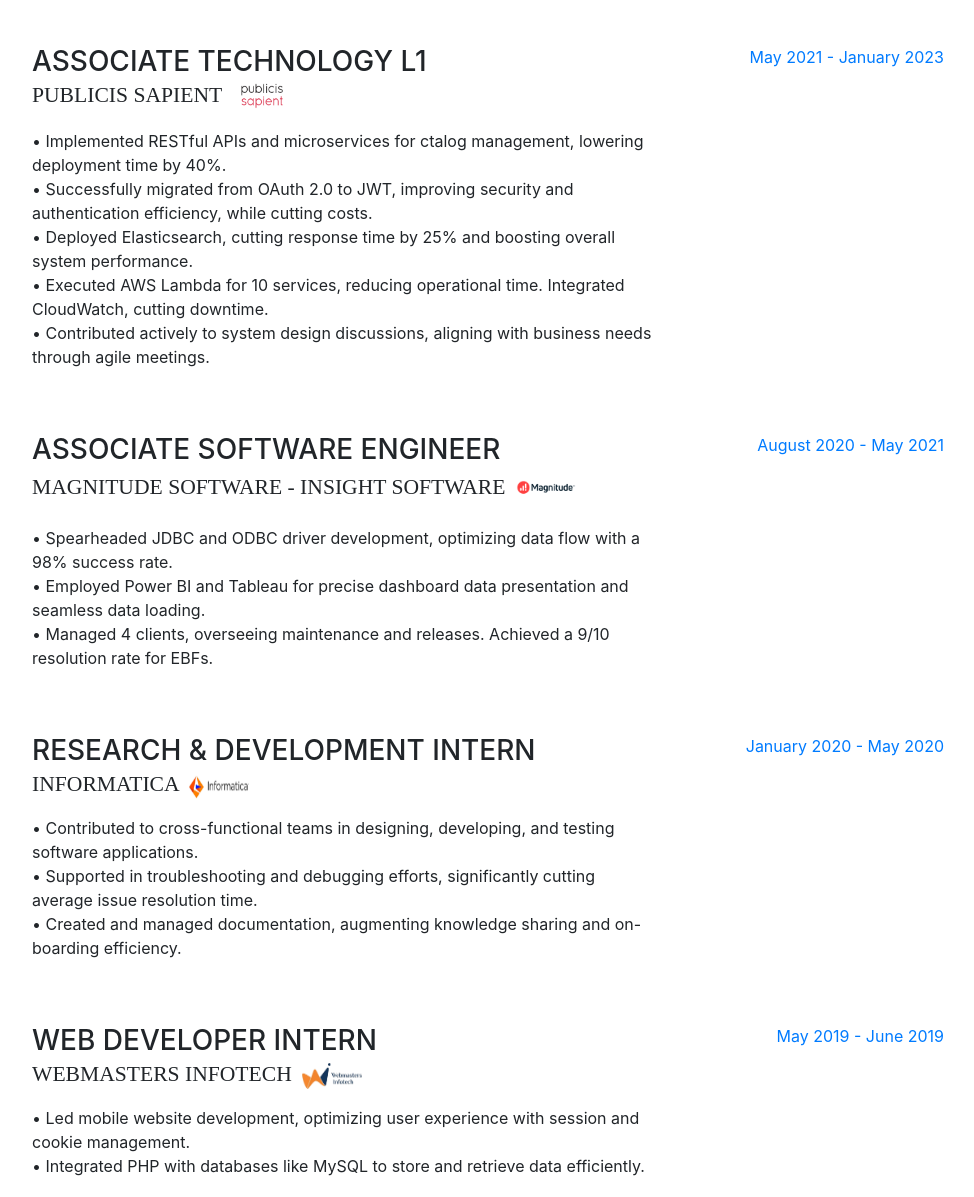
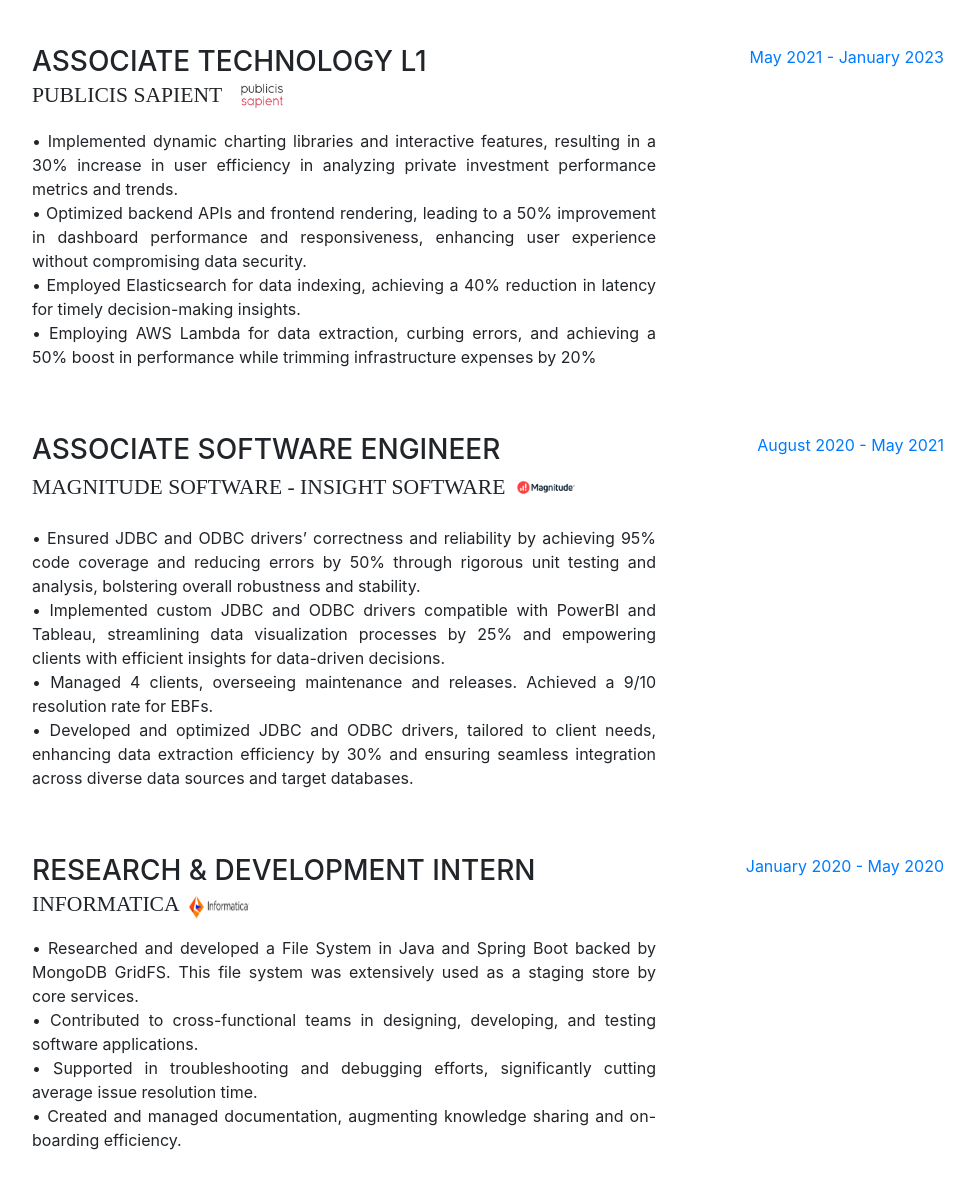
Before and after one commit to kdaga81/portfolio, a website with bundled scripts: page index.html in a window 1280 px wide. Shown: the part 889-2086 px from the top of the page, without its empty margins (288-1262 px from the left). Built offline with nearby package versions, Linux system fonts and the light colour scheme; a web font is replaced by a local one.

Commit message:
Adding feature
Adding achievements

```diff
--- a/index.html
+++ b/index.html
@@ -22,7 +22,11 @@
 
     <!-- Custom styles for this template -->
     <link href="css/resume.min.css" rel="stylesheet">
-
+    <style>
+      .resume-item p {
+          text-align: justify;
+      }
+  </style>
   </head>
 
   <body id="page-top">
@@ -105,6 +109,14 @@
                 </span>
               </a>
             </li>
+            <li class="list-inline-item">
+              <a href="https://news.fullerton.edu/spotlight/international-student-promotes-diversity-and-drives-innovation-at-csuf/">
+                <span class="fa-stack fa-lg">
+                  <i class="fa fa-circle fa-stack-2x"></i>
+                  <i class="fa fa-star fa-stack-1x fa-inverse"></i>
+                </span>
+              </a>
+            </li>
           </ul>
         </div>
       </section>
@@ -119,11 +131,11 @@
               <div class="subheading mb-3">Publicis Sapient
                 <img style="height: 1.5em; padding-left: 5px; width: 3em;" src="img/ps.png" alt="PS LOGO">
               </div>
-              <p>• Implemented RESTful APIs and microservices for ctalog management, lowering deployment time by 40%. <br>
-                • Successfully migrated from OAuth 2.0 to JWT, improving security and authentication efficiency, while cutting costs. <br>
-                • Deployed Elasticsearch, cutting response time by 25% and boosting overall system performance. <br>
-                • Executed AWS Lambda for 10 services, reducing operational time. Integrated CloudWatch, cutting downtime. <br>
-                • Contributed actively to system design discussions, aligning with business needs through agile meetings.</p>
+              <p>• Implemented dynamic charting libraries and interactive features, resulting in a 30% increase in user efficiency in analyzing private investment performance metrics and trends. <br>
+                • Optimized backend APIs and frontend rendering, leading to a 50% improvement in dashboard performance and responsiveness, enhancing user experience without compromising data security.<br>
+                • Employed Elasticsearch for data indexing, achieving a 40% reduction in latency for timely decision-making insights.<br>
+                • Employing AWS Lambda for data extraction, curbing errors, and achieving a 50% boost in performance while trimming
+                infrastructure expenses by 20%</p>
             </div>
             <div class="resume-date text-md-right">
               <span class="text-primary">May 2021 - January 2023</span>
@@ -136,9 +148,12 @@
               <div class="subheading mb-3">Magnitude Software - Insight Software
                 <img style="height: 2em; padding-left: 5px; width: 3em;" src="img/mag.png" alt="Magnitude LOGO">
               </div>
-             <p>• Spearheaded JDBC and ODBC driver development, optimizing data flow with a 98% success rate. <br>
-                • Employed Power BI and Tableau for precise dashboard data presentation and seamless data loading. <br>
-                • Managed 4 clients, overseeing maintenance and releases. Achieved a 9/10 resolution rate for EBFs.</p>
+             <p>• Ensured JDBC and ODBC drivers’ correctness and reliability by achieving 95% code coverage and reducing errors by
+              50% through rigorous unit testing and analysis, bolstering overall robustness and stability.<br>
+              • Implemented custom JDBC and ODBC drivers compatible with PowerBI and Tableau, streamlining data visualization
+              processes by 25% and empowering clients with efficient insights for data-driven decisions.<br>
+              • Managed 4 clients, overseeing maintenance and releases. Achieved a 9/10 resolution rate for EBFs.<br>
+              • Developed and optimized JDBC and ODBC drivers, tailored to client needs, enhancing data extraction efficiency by 30% and ensuring seamless integration across diverse data sources and target databases.</p>
             </div>
             <div class="resume-date text-md-right">
               <span class="text-primary">August 2020 - May 2021</span>
@@ -151,7 +166,10 @@
               <div class="subheading mb-3">Informatica
                 <img style="height: 1.2em; padding-left: 5px; width: 3em;" src="img/infa.jpeg" alt="INFA LOGO">
               </div>
-              <p>• Contributed to cross-functional teams in designing, developing, and testing software applications. <br>
+              <p>
+                • Researched and developed a File System in Java and Spring Boot backed by MongoDB GridFS. This file system was
+extensively used as a staging store by core services. <br>
+• Contributed to cross-functional teams in designing, developing, and testing software applications. <br>
                 • Supported in troubleshooting and debugging efforts, significantly cutting average issue resolution time. <br>
                 • Created and managed documentation, augmenting knowledge sharing and on-boarding efficiency.</p>
             </div>
```
